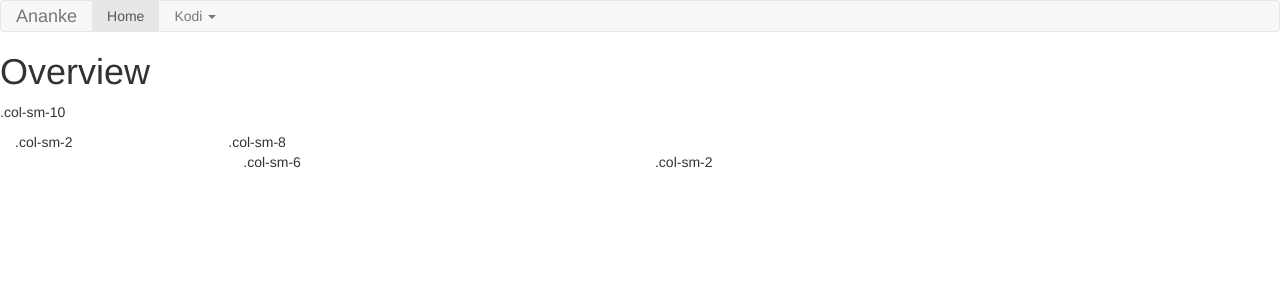
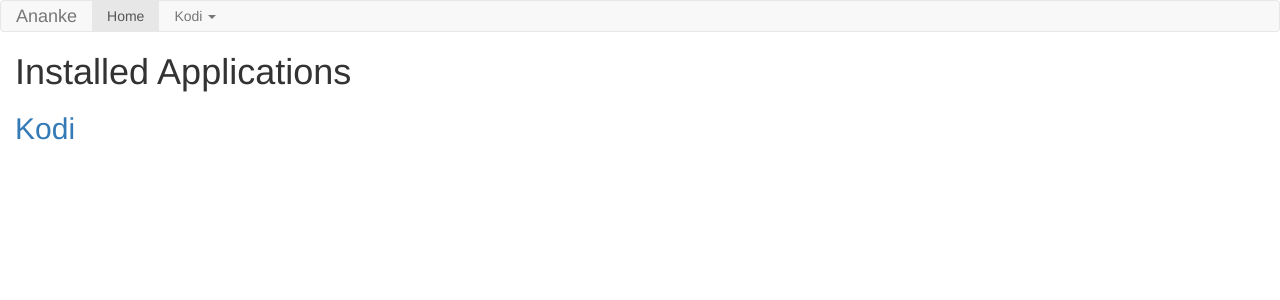
Before and after one commit to davgeo/kodex, a Django app: page /main/ in a window 1280 px wide. Shown: the top 300 px of the page. Run offline with Django 3.2, Linux system fonts and the light colour scheme; data that the repository does not hold is empty; some libraries are stand-ins or nearby versions.

Commit message:
Update index page

```diff
--- a/ananke/main/templates/main/index.html
+++ b/ananke/main/templates/main/index.html
@@ -5,16 +5,8 @@
 {% block indexActive %}class="active"{% endblock %}
 
 {% block content %}
-  <h1>Overview</h1>
-  <p>.col-sm-10</p>
-
-  <div class="row container-fluid">
-    <div class="col-sm-2">.col-sm-2</div>
-    <div class="col-sm-8">.col-sm-8
-      <div class="row container-fluid">
-        <div class="col-sm-6">.col-sm-6</div>
-        <div class="col-sm-2">.col-sm-2</div>
-      </div>
-    </div>
+  <div class="col-xs-12">
+    <h1>Installed Applications</h1>
+    <h2><a href="{% url 'kodi' %}">Kodi</a><h2>
   </div>
 {% endblock %}
```
